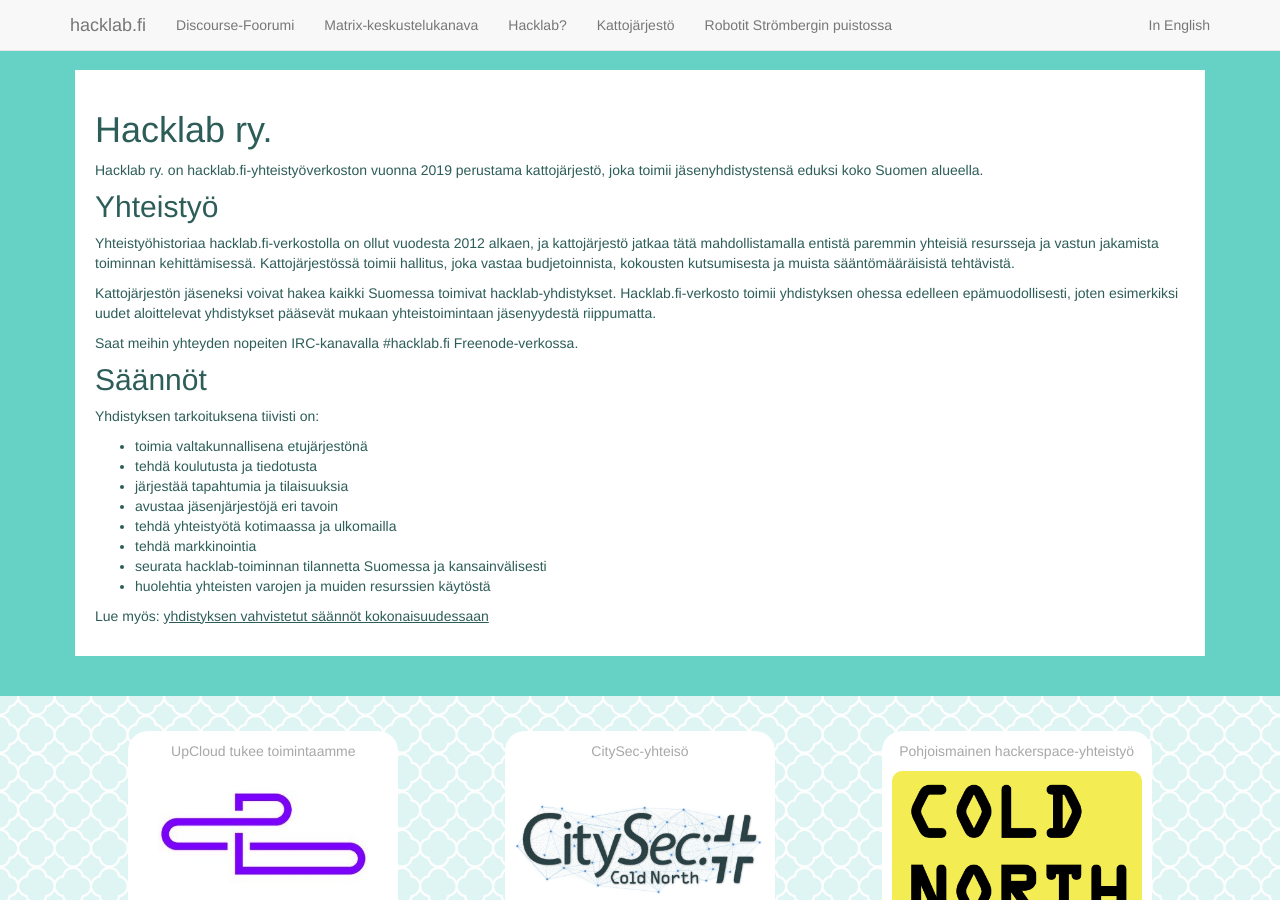
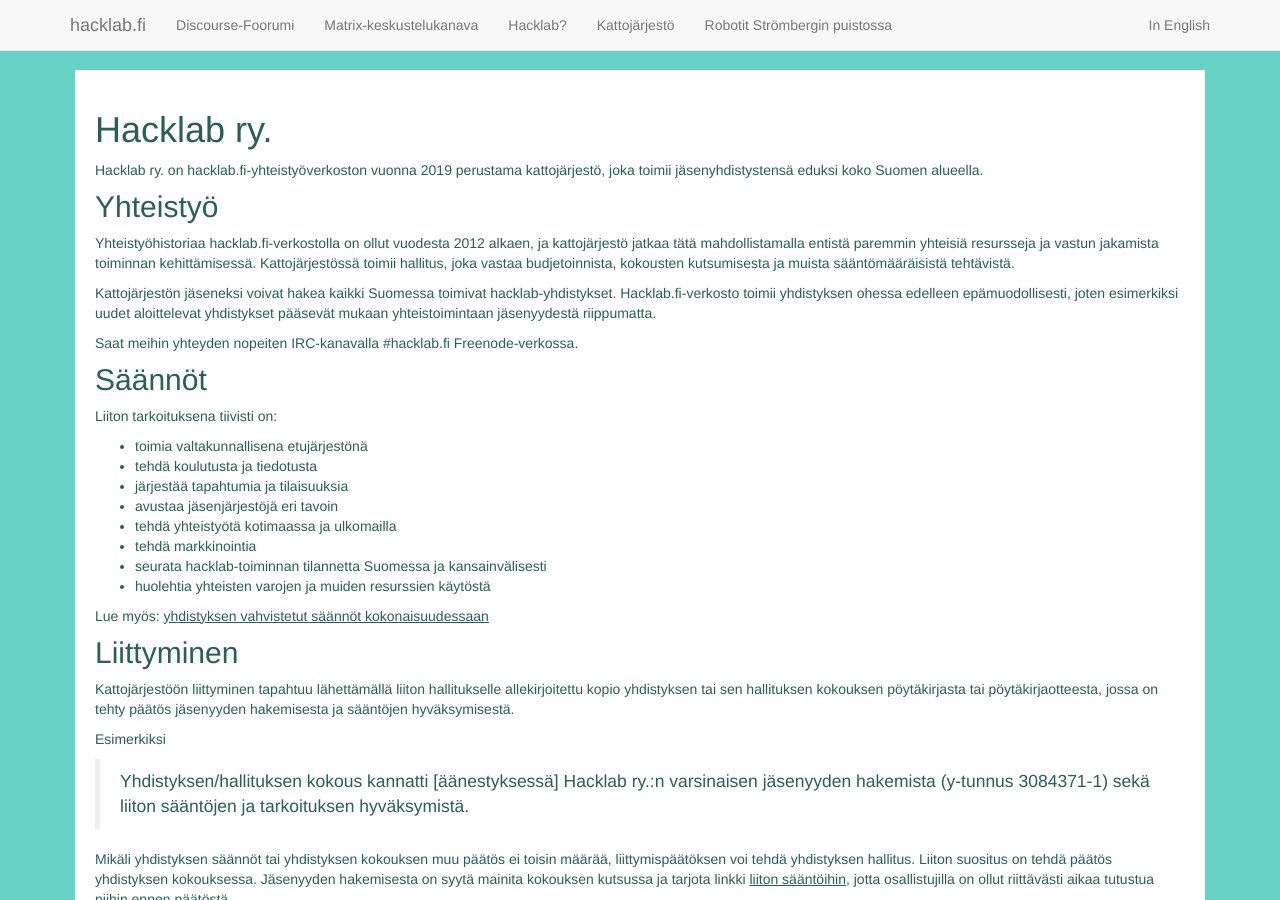
Before and after one commit to hacklab-fi/hacklab-website, a Jekyll site: the page built from hacklab_ry.md, in a window 1280 px wide and 900 px high. Built offline with Jekyll 4.4.1, drawn with Linux system fonts in a browser that asks for light colours; nearby versions of some CDN libraries.

Commit message:
liittymisen ohje

```diff
--- a/hacklab_ry.md
+++ b/hacklab_ry.md
@@ -17,7 +17,7 @@
 
 ## Säännöt
 
-Yhdistyksen tarkoituksena tiivisti on:
+Liiton tarkoituksena tiivisti on:
  - toimia valtakunnallisena etujärjestönä
  - tehdä koulutusta ja tiedotusta
  - järjestää tapahtumia ja tilaisuuksia
@@ -28,3 +28,12 @@
  - huolehtia yhteisten varojen ja muiden resurssien käytöstä
 
 Lue myös: [yhdistyksen vahvistetut säännöt kokonaisuudessaan](/saannot.html)
+
+## Liittyminen
+
+Kattojärjestöön liittyminen tapahtuu lähettämällä liiton hallitukselle allekirjoitettu kopio yhdistyksen tai sen hallituksen kokouksen pöytäkirjasta tai pöytäkirjaotteesta, jossa on tehty päätös jäsenyyden hakemisesta ja sääntöjen hyväksymisestä.
+
+Esimerkiksi
+> Yhdistyksen/hallituksen kokous kannatti [äänestyksessä] Hacklab ry.:n varsinaisen jäsenyyden hakemista (y-tunnus 3084371-1) sekä liiton sääntöjen ja tarkoituksen hyväksymistä.
+
+Mikäli yhdistyksen säännöt tai yhdistyksen kokouksen muu päätös ei toisin määrää, liittymispäätöksen voi tehdä yhdistyksen hallitus. Liiton suositus on tehdä päätös yhdistyksen kokouksessa. Jäsenyyden hakemisesta on syytä mainita kokouksen kutsussa ja tarjota linkki [liiton sääntöihin](/saannot.html), jotta osallistujilla on ollut riittävästi aikaa tutustua niihin ennen päätöstä.
```
